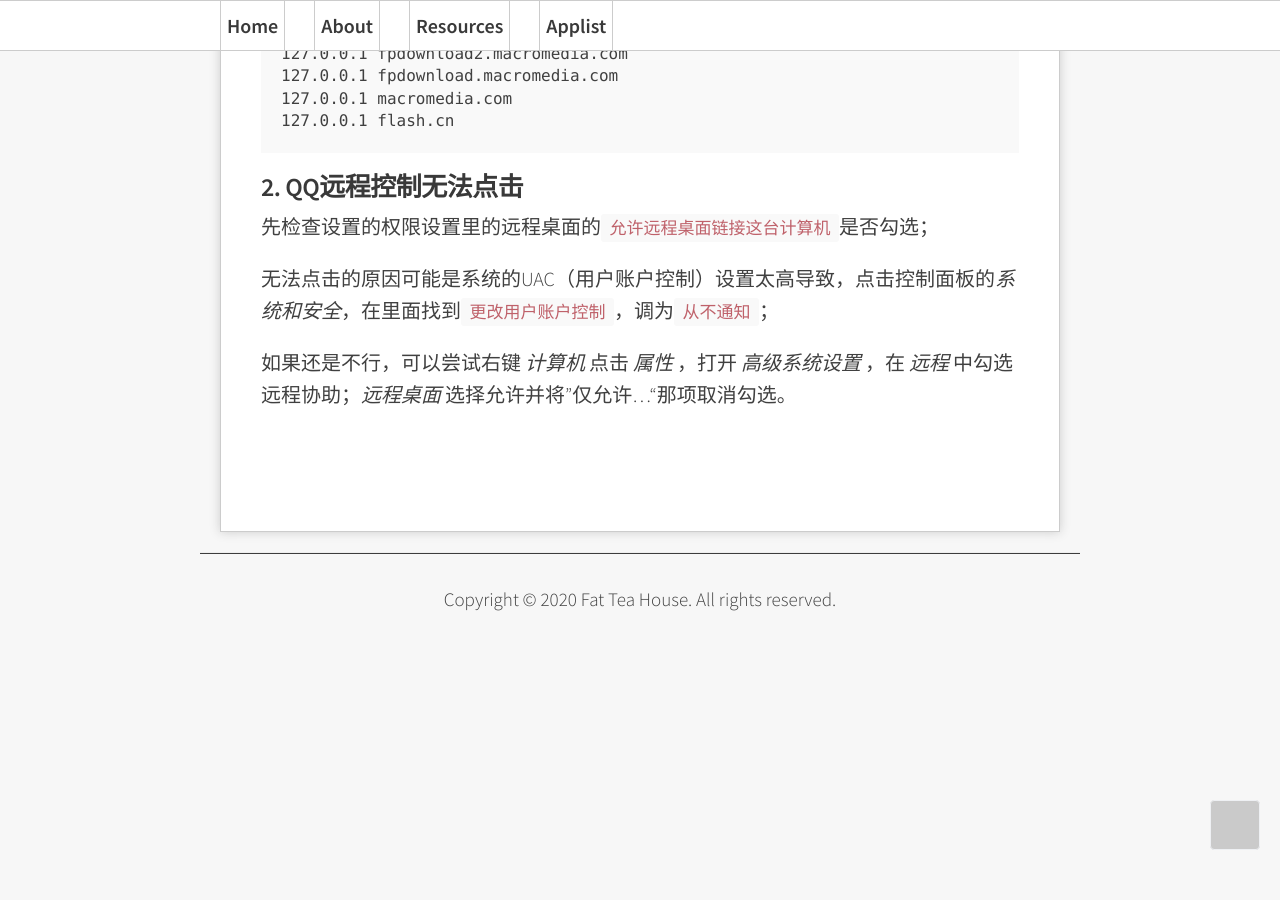
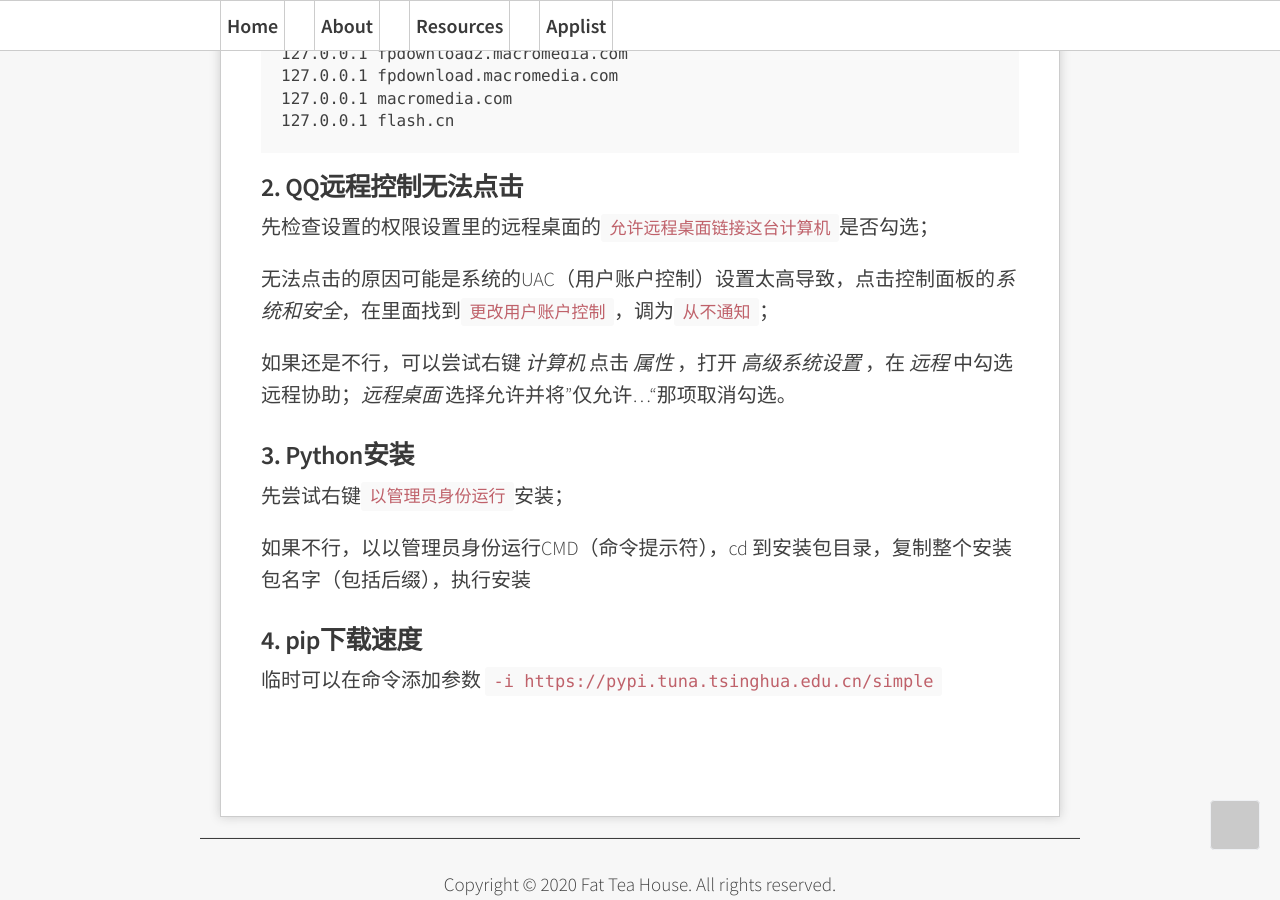
Before and after one commit to Melody-of-Oblivion/Melody-of-Oblivion.github.io, a Jekyll site: the page built from _posts/2020-03-22-problemsolve.md, in a window 1280 px wide and 900 px high, scrolled down 683 px. Built offline with Jekyll 4.4.1, drawn with Linux system fonts in a browser that asks for light colours; grey boxes are pictures that could not be loaded.

Commit message:
Update 2020-03-22-problemsolve.md
build ver1.6.11

```diff
--- a/_posts/2020-03-22-problemsolve.md
+++ b/_posts/2020-03-22-problemsolve.md
@@ -31,3 +32,13 @@ title: "一些问题的解决方法"
 无法点击的原因可能是系统的UAC（用户账户控制）设置太高导致，点击控制面板的*系统和安全*，在里面找到`更改用户账户控制`，调为`从不通知`；
 
 如果还是不行，可以尝试右键 *计算机* 点击 *属性* ，打开 *高级系统设置* ，在 *远程* 中勾选远程协助；*远程桌面* 选择允许并将"仅允许..."那项取消勾选。
+
+### 3. Python安装
+
+先尝试右键`以管理员身份运行`安装；
+
+如果不行，以以管理员身份运行CMD（命令提示符），cd 到安装包目录，复制整个安装包名字（包括后缀），执行安装
+
+### 4. pip下载速度
+
+临时可以在命令添加参数 `-i https://pypi.tuna.tsinghua.edu.cn/simple`
```
Also changed, not shown: other parts of _posts/2020-03-22-problemsolve.md (+1 -0 lines).
